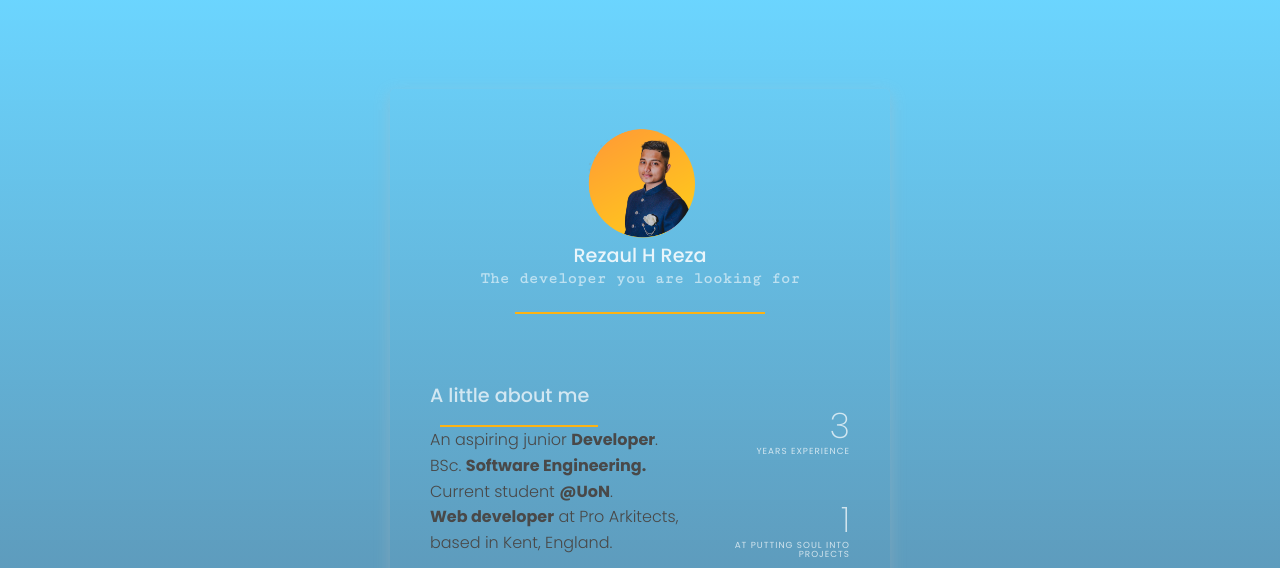
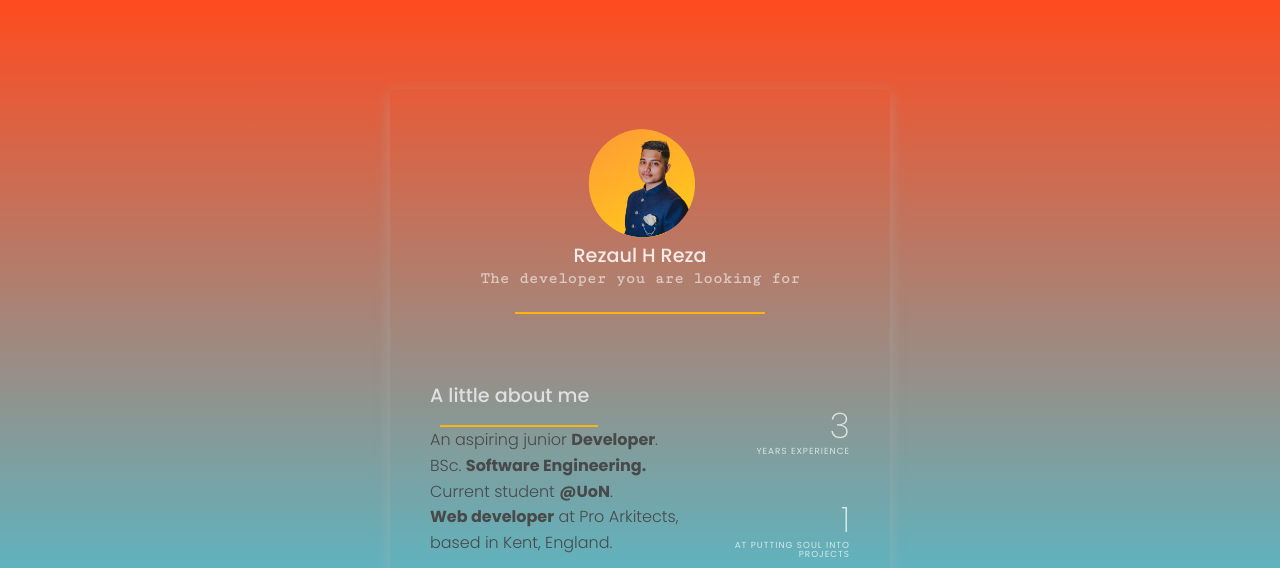
Before and after one commit to rezaulhreza/reza_19401489_AS2_part_2a, a plain HTML site: page index.html in a window 1280 px wide. Shown: the top 568 px of the page. Drawn offline with Linux system fonts and the light colour scheme.

Commit message:
Update style.css

```diff
--- a/style.css
+++ b/style.css
@@ -20,8 +20,10 @@ body {
   align-items: center;
   min-height: 100vh;
   /*100 vh as min height*/
-  background-image: linear-gradient(to top, #024572a8, #00b6fe94);
-  /*background color set as linear gradient creating two color types*/
+ background: #ff4b1f;  /* fallback for old browsers */
+background: -webkit-linear-gradient(to top, #1fddff, #ff4b1f);  /* Chrome 10-25, Safari 5.1-6 */
+background: linear-gradient(to top, #1fddff, #ff4b1f); /* W3C, IE 10+/ Edge, Firefox 16+, Chrome 26+, Opera 12+, Safari 7+ */
+
 }
 
 /*main card*/
```
